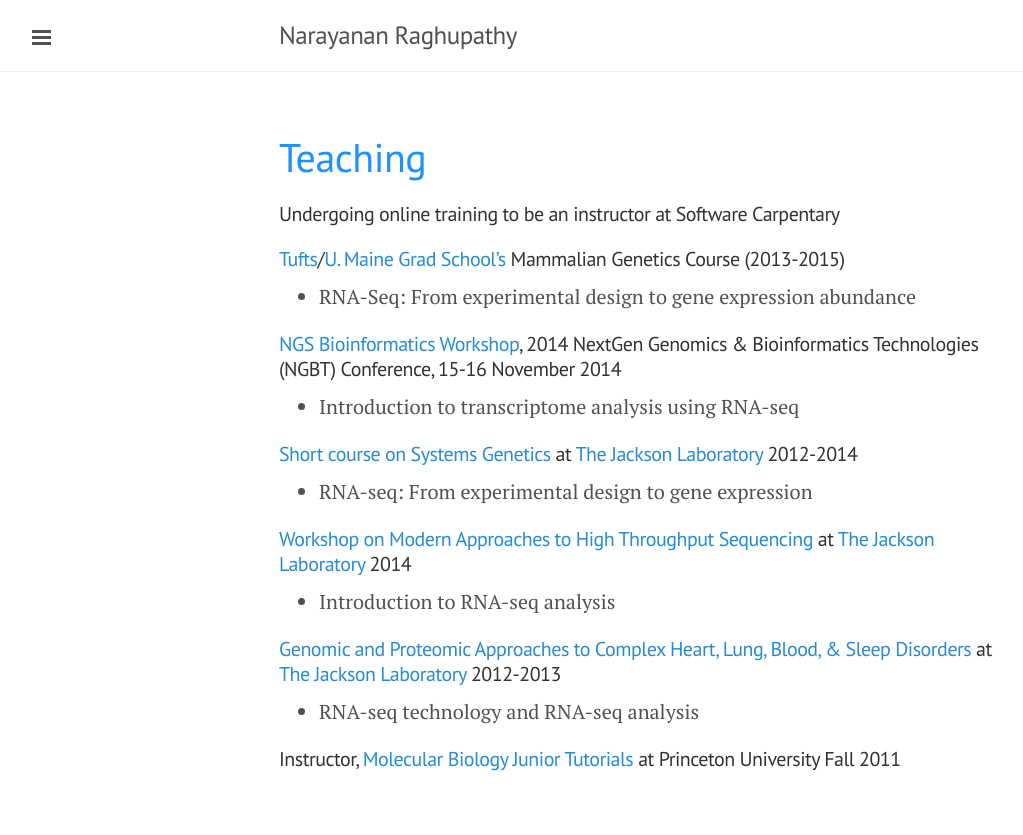
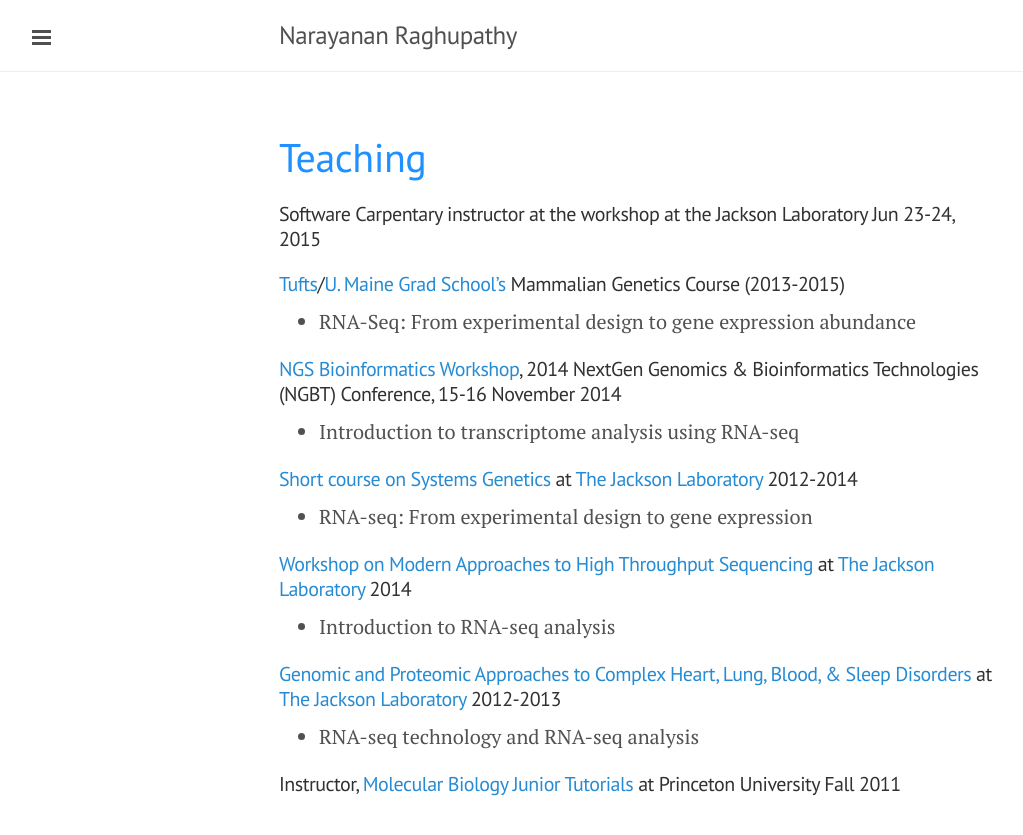
Before and after one commit to narayananr/narayananr.github.io, a Jekyll site: the page built from teaching.md, in a window 1280 px wide. Shown: the top 835 px of the page, without its empty margins (1-1024 px from the left). Built offline with Jekyll 4.4.1, drawn with Linux system fonts in a browser that asks for light colours; Markdown is read by kramdown in place of the engine named in the settings.

Commit message:
added the software carpentary workshop

```diff
--- a/teaching.md
+++ b/teaching.md
@@ -2,7 +2,7 @@
 layout: page
 title: <font color="DodgerBlue">Teaching</font>
 ---
-#### Undergoing online training to be an instructor at Software Carpentary
+#### Software Carpentary instructor at the workshop at the Jackson Laboratory Jun 23-24, 2015
 ####[Tufts](http://sackler.tufts.edu/Academics/Degree-Programs/PhD-Programs/Mammalian-Genetics-at-JAX)/[U. Maine Grad School's](http://gsbse.umaine.edu/) Mammalian Genetics Course (2013-2015)
 * RNA-Seq: From experimental design to gene expression abundance
 
```
